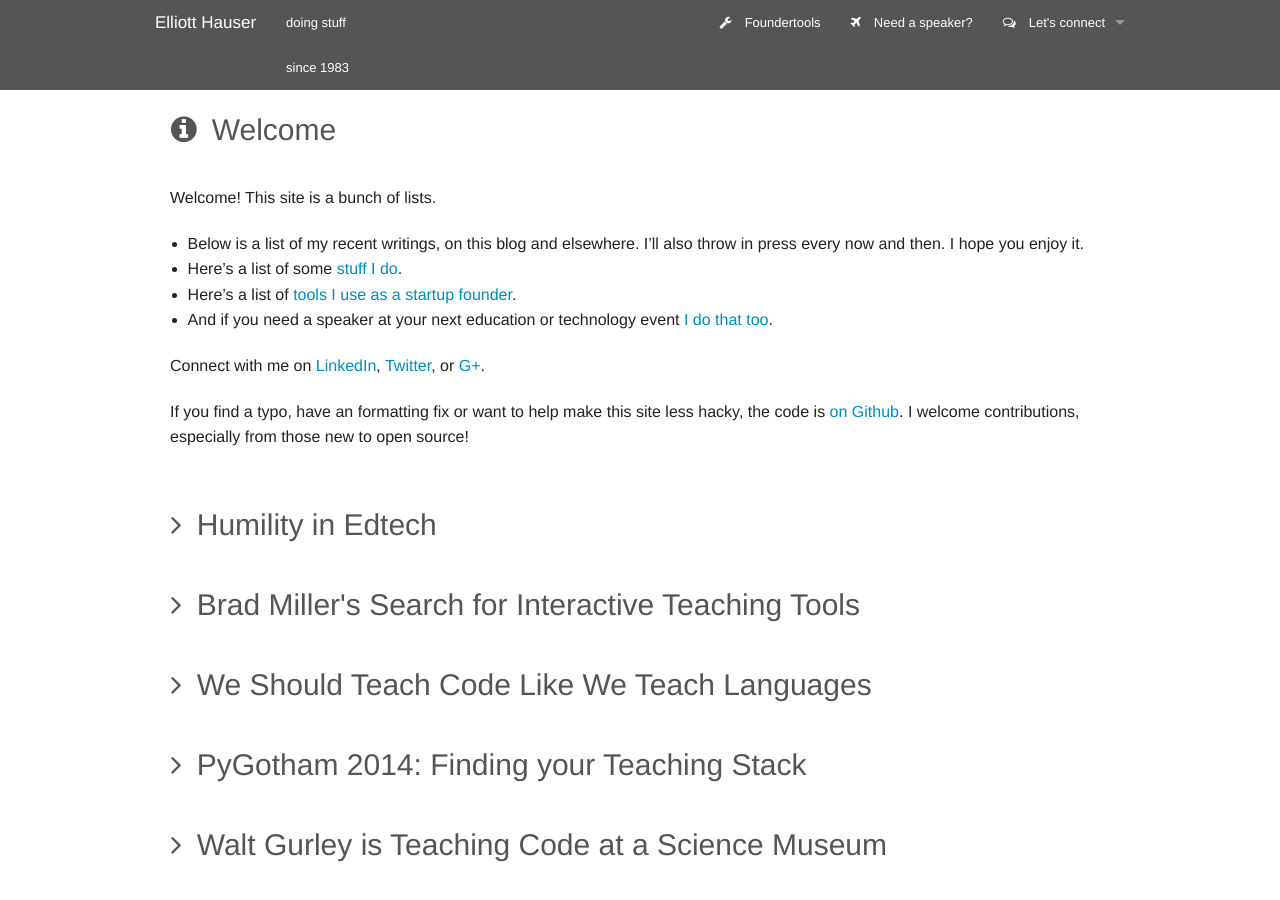
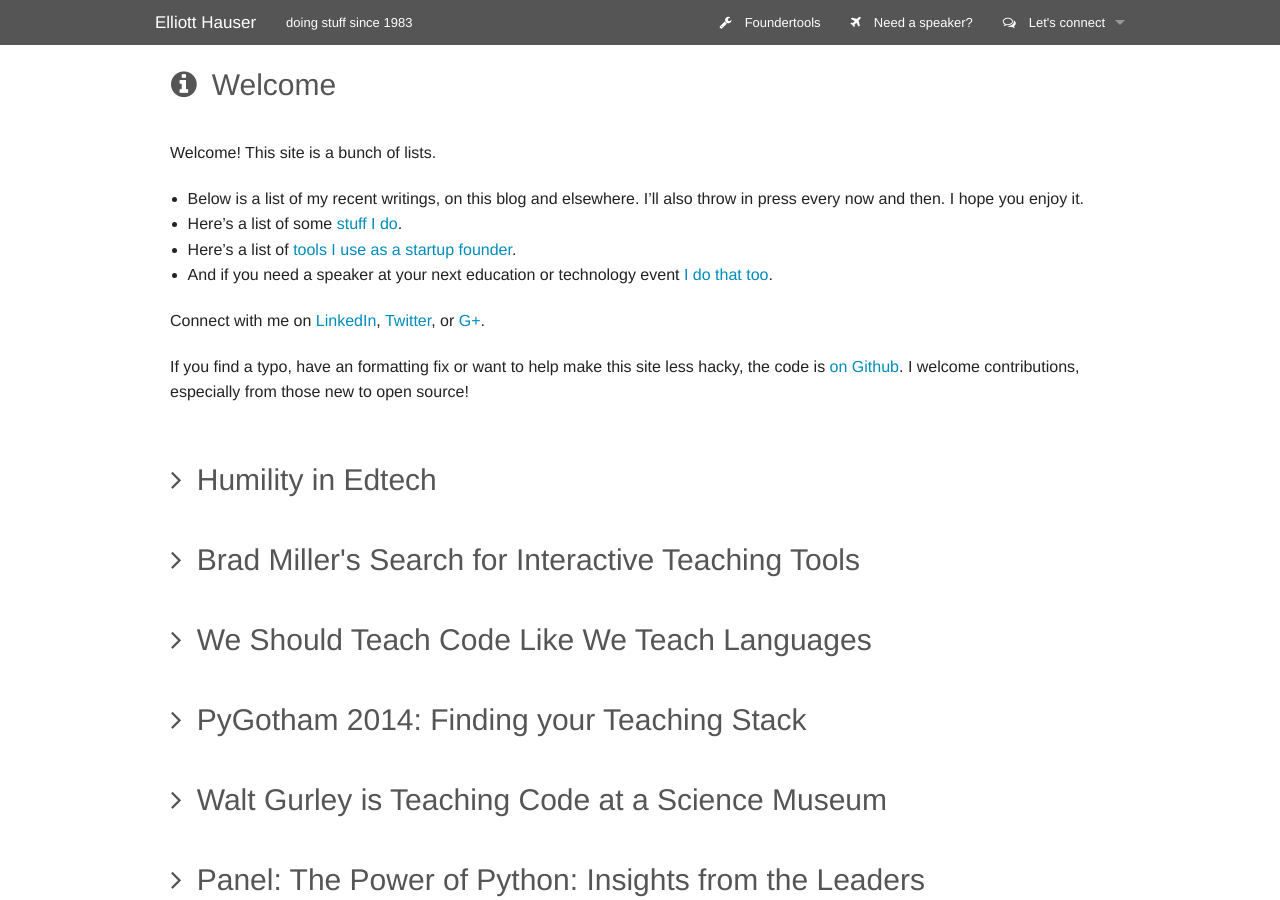
Before and after one commit to eah13/eah13.github.io, a Jekyll site: the page built from index.html, in a window 1280 px wide and 900 px high. Built offline with Jekyll 4.4.1, drawn with Linux system fonts in a browser that asks for light colours; nearby versions of some CDN libraries.

Commit message:
Update default.html

```diff
--- a/_layouts/default.html
+++ b/_layouts/default.html
@@ -58,7 +58,7 @@
 
           <!-- Left Nav Section -->
           <ul class="left">
-            <li><a style:"display: inline-block" href="bio.html"><span style:"display: inline" class="show-for-large-up">doing stuff </span> since 1983</a></li>
+            <li><a style="display: inline-block" href="bio.html"><span style="display: inline" class="show-for-large-up">doing stuff </span> since 1983</a></li>
           </ul>
         </section>
       </nav>
```
